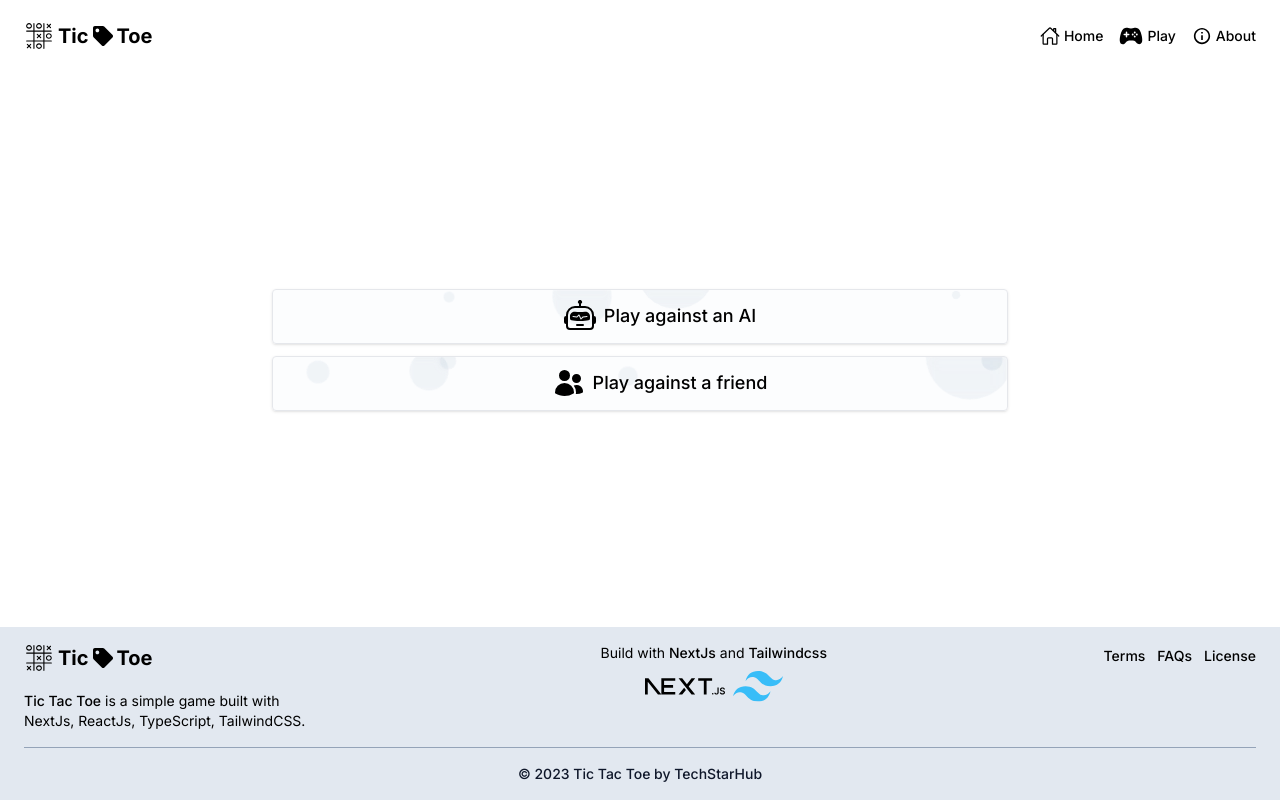
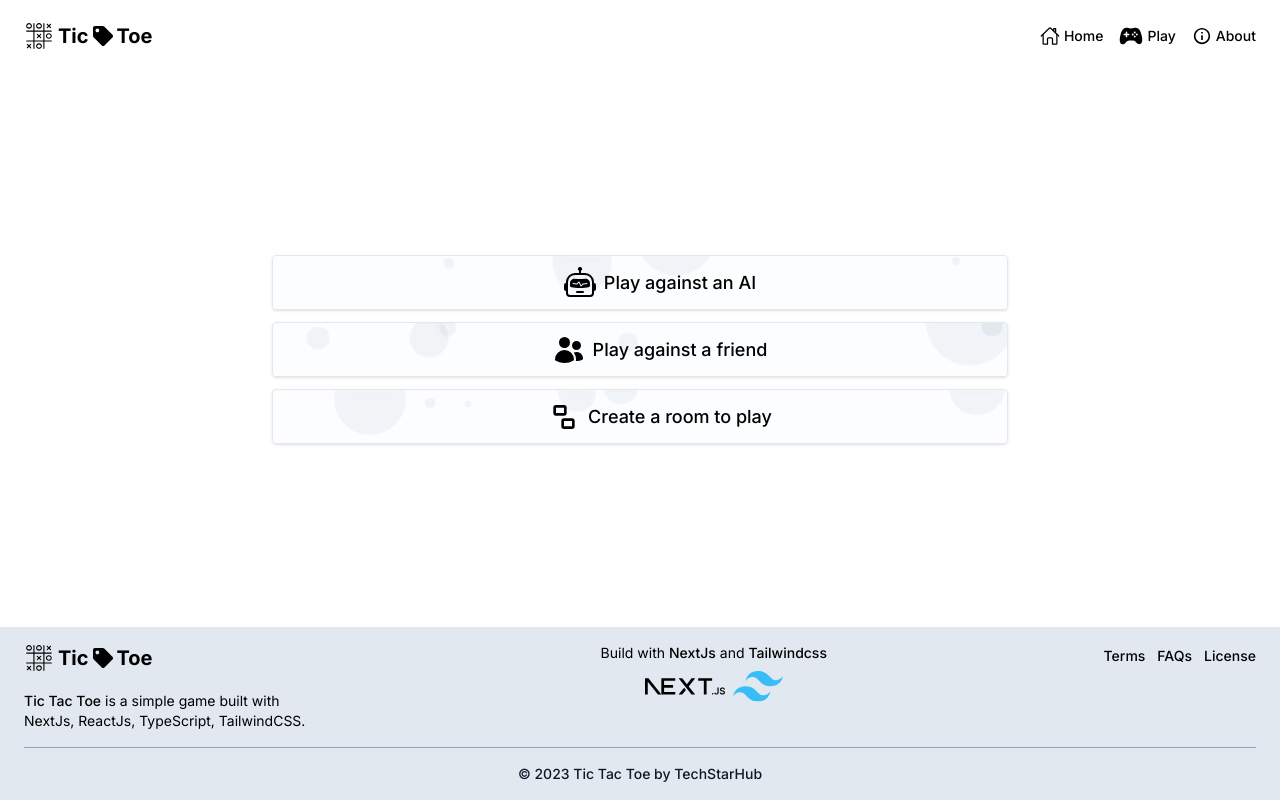
Before and after one commit to TechStarHub/tic-tac-toe, a Next.js app: page /play in a window 1280 px wide. Built offline with nearby package versions, Linux system fonts and the light colour scheme.

Commit message:
[add]: Playmenu new link added (Playroom)

```diff
--- a/src/components/Play/PlayMenu/PlayMenu.tsx
+++ b/src/components/Play/PlayMenu/PlayMenu.tsx
@@ -1,34 +1,12 @@
-import Image from 'next/image';
 import { HiUsers } from 'react-icons/hi2';
 import { HiOutlineUsers } from 'react-icons/hi';
 import { BsRobot } from 'react-icons/bs';
 import { GiRobotGrab } from 'react-icons/gi';
+import { LuUngroup } from 'react-icons/lu';
+import { LuGroup } from 'react-icons/lu';
 import PlayMenuItem from './PlayMenuItem';
 
 export default function PlayMenu() {
-  //todo: add background
-  //   const createBg = (numberOfElements: number) => {
-  //     let bg = [];
-  //     for (let i = 0; i < numberOfElements; i++) {
-  //       bg.push(
-  //         <div
-  //           className={`w-full h-full absolute -z-50`}
-  //           style={{
-  //             top: `${Math.random() * 100}%`,
-  //             left: `${Math.random() * 100}%`,
-  //           }}
-  //         >
-  //           {i % 2 === 0 ? (
-  //             <Image src="/cross.png" width={50} height={50} alt="bg" />
-  //           ) : (
-  //             <Image src="/circle.png" width={50} height={50} alt="bg" />
-  //           )}
-  //         </div>,
-  //       );
-  //     }
-  //     return bg;
-  //   };
-
   return (
     <div className="w-full sm:w-[80vw] lg:w-[60vw] p-4 rounded ">
       <div className="flex flex-col justify-center gap-3 ">
@@ -42,6 +20,11 @@ export default function PlayMenu() {
           <HiUsers className="w-[2rem] h-[2rem] group-hover:opacity-0 group-hover:translate-y-12 transition-all duration-500" />
           <span className="font-medium text-lg">Play against a friend</span>
         </PlayMenuItem>
+        <PlayMenuItem url="/play/room">
+          <LuGroup className="w-[2rem] h-[2rem] translate-x-11 -translate-y-12 opacity-0 group-hover:opacity-100  group-hover:translate-y-0 transition-all duration-500" />
+          <LuUngroup className="w-[2rem] h-[2rem] group-hover:opacity-0 group-hover:translate-y-12 transition-all duration-500" />
+          <span className="font-medium text-lg">Create a room to play </span>
+        </PlayMenuItem>
       </div>
     </div>
   );
```
